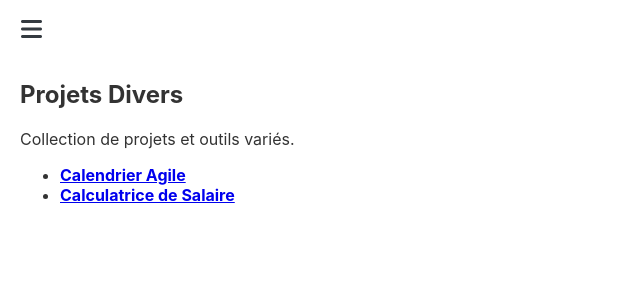
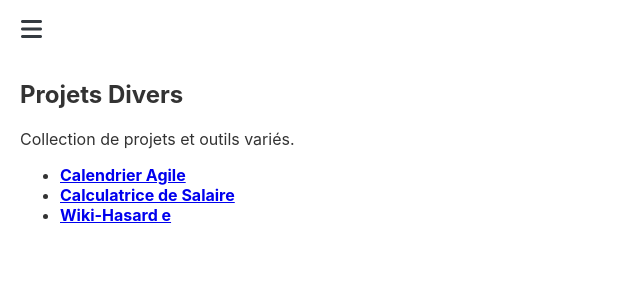
Before and after one commit to MADUP212/MADUP212.github.io, a Jekyll site: the page built from section/random.md, in a window 1280 px wide. Shown: the top 300 px of the page, without its empty margins (0-640 px from the left). Built offline with Jekyll 4.4.1, drawn with Linux system fonts in a browser that asks for light colours.

Commit message:
Update random.md

```diff
--- a/section/random.md
+++ b/section/random.md
@@ -9,3 +9,4 @@ Collection de projets et outils variés.
 
 * [**Calendrier Agile**]({{ '/random/Calendrier_Agile.html' | relative_url }})
 * [**Calculatrice de Salaire**]({{ '/random/boring.html' | relative_url }})
+* [**Wiki-Hasard e**]({{ '/random/wikipedia.html' | relative_url }})
```
